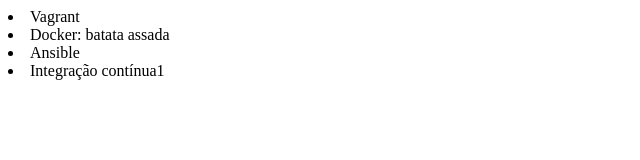
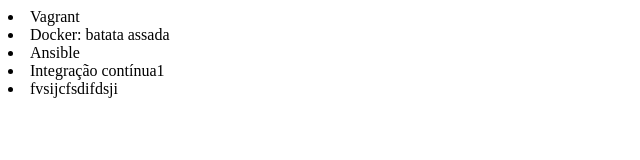
Before and after one commit to HenriqueMachado046/alura-git, a plain HTML site: page index.html in a window 1280 px wide. Shown: the whole page, without its empty margins (0-640 px from the left). Drawn offline with Linux system fonts and the light colour scheme.

Commit message:
item novo na lista

```diff
--- a/index.html
+++ b/index.html
@@ -10,5 +10,6 @@
     <li>Docker: batata assada</li>
     <li>Ansible</li>
     <li>Integração contínua1</li>
+    <li>fvsijcfsdifdsji</li>
 </body>
 </html>
```
